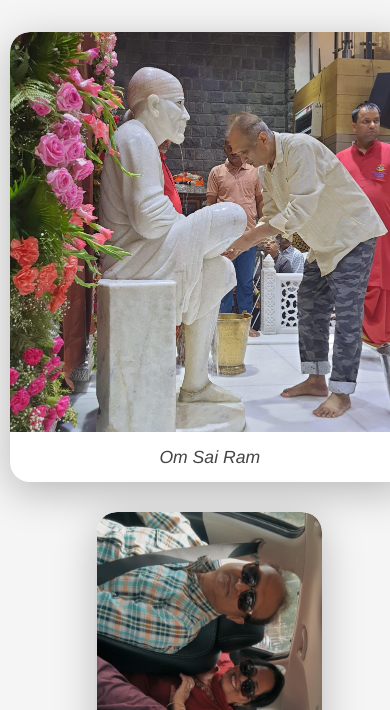
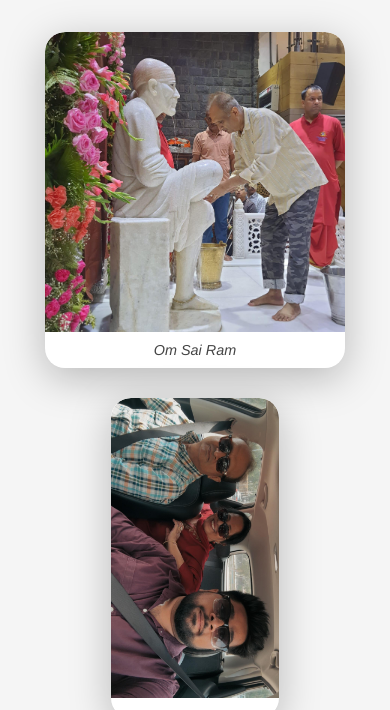
Before and after one commit to r0b1nz/james-bond-site, a plain HTML site: page index.html in a window 390 px wide. Shown: the part 134-844 px from the top of the page. Drawn offline with Linux system fonts and the light colour scheme; a web font is replaced by a local one.

Commit message:
add: image layout fixes

```diff
--- a/index.html
+++ b/index.html
@@ -22,7 +22,7 @@
       justify-content: flex-start;
       min-height: 100vh;
       overflow-x: hidden;
-      padding-bottom: 60px; /* Increased padding for larger content */
+      padding-bottom: 60px;
     }
 
     header {
@@ -32,7 +32,7 @@
 
     h1 {
       font-family: 'Playfair Display', serif;
-      font-size: 3.5rem; /* Slightly larger header for balance */
+      font-size: 3.5rem;
       font-style: italic;
       font-weight: 700;
     }
@@ -46,7 +46,7 @@
 
     .media-container {
       display: grid;
-      grid-template-columns: repeat(auto-fit, minmax(400px, 1fr)); /* Adjusted for larger tiles */
+      grid-template-columns: repeat(auto-fit, minmax(350px, 1fr)); /* Adjusted for 4 tiles */
       gap: 30px;
       max-width: 95%;
       margin: 30px auto;
@@ -55,8 +55,8 @@
 
     .media-tile {
       position: relative;
-      max-width: 600px; /* Significantly larger tiles */
-      max-height: 450px; /* Increased to accommodate larger media and quote */
+      max-width: 600px;
+      max-height: 450px;
       border-radius: 20px;
       box-shadow: 0 10px 40px rgba(0,0,0,0.25);
       overflow: hidden;
@@ -70,7 +70,7 @@
 
     .media-tile img, .media-tile video {
       width: 100%;
-      height: 400px; /* Larger media height */
+      height: 400px;
       object-fit: cover;
       border-radius: 20px 20px 0 0;
     }
@@ -80,7 +80,7 @@
     }
 
     .tile-quote {
-      font-size: 1.1rem; /* Slightly larger font for readability */
+      font-size: 1.1rem;
       font-style: italic;
       color: #444;
       text-align: center;
@@ -97,7 +97,7 @@
       background: black;
       color: white;
       border: none;
-      font-size: 1.2rem; /* Slightly larger button text */
+      font-size: 1.2rem;
       padding: 12px 24px;
       border-radius: 30px;
       cursor: pointer;
@@ -147,6 +147,24 @@
         transform: translate(var(--drift-x), -20px);
       }
     }
+
+    /* Ensure videos don't go full-screen on mobile */
+    @media screen and (max-width: 768px) {
+      .media-container {
+        grid-template-columns: repeat(auto-fit, minmax(250px, 1fr));
+      }
+      .media-tile {
+        max-width: 400px; /* Slightly smaller on mobile for better fit */
+        max-height: 350px;
+      }
+      .media-tile img, .media-tile video {
+        height: 300px;
+      }
+      .tile-quote {
+        font-size: 0.9rem;
+        padding: 10px;
+      }
+    }
   </style>
 </head>
 <body>
@@ -155,6 +173,7 @@
     <div class="subheading">a.k.a. Vijay Kataria</div>
   </header>
   <div class="media-container" id="media-container">
+    <div class="media-tile"><div class="loader" style="display:none;"></div></div>
     <div class="media-tile"><div class="loader" style="display:none;"></div></div>
     <div class="media-tile"><div class="loader" style="display:none;"></div></div>
     <div class="media-tile"><div class="loader" style="display:none;"></div></div>
@@ -197,9 +216,8 @@
       { type: 'video', src: '/media/v4.mp4', quote: '' },
     ];
 
-
     let index = 0;
-    const tilesCount = 3;
+    const tilesCount = 4; // Updated to 4 tiles
 
     const mediaContainer = document.getElementById('media-container');
 
@@ -239,9 +257,10 @@
         } else if (current.type === 'video') {
           const video = document.createElement('video');
           video.src = current.src;
-          video.autoplay = true;
+          video.setAttribute('playsinline', ''); // Ensure inline playback
+          video.setAttribute('webkit-playsinline', ''); // iOS compatibility
+          video.autoplay = false; // Disable autoplay initially
           video.muted = false;
-          video.playsinline = true;
           video.load();
           video.oncanplay = () => {
             tile.innerHTML = '';
@@ -250,8 +269,19 @@
             quote.className = 'tile-quote';
             quote.innerText = current.quote;
             tile.appendChild(quote);
-            video.play();
+            // Play video only if not on mobile to prevent full-screen
+            if (!/Mobi|Android/i.test(navigator.userAgent)) {
+              video.play();
+            }
           };
+          // Allow manual play on click for mobile
+          video.addEventListener('click', () => {
+            if (video.paused) {
+              video.play();
+            } else {
+              video.pause();
+            }
+          });
         }
       }
 
```
